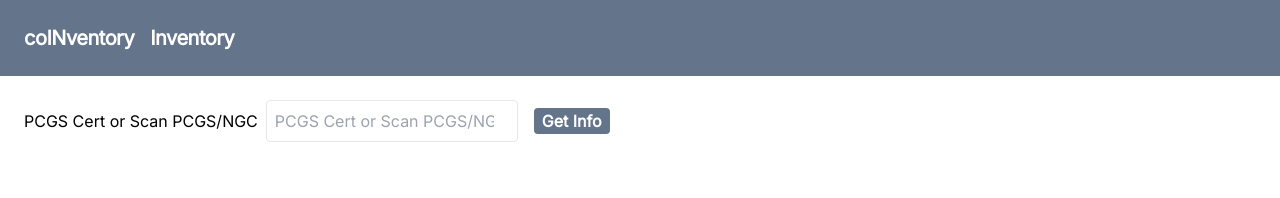
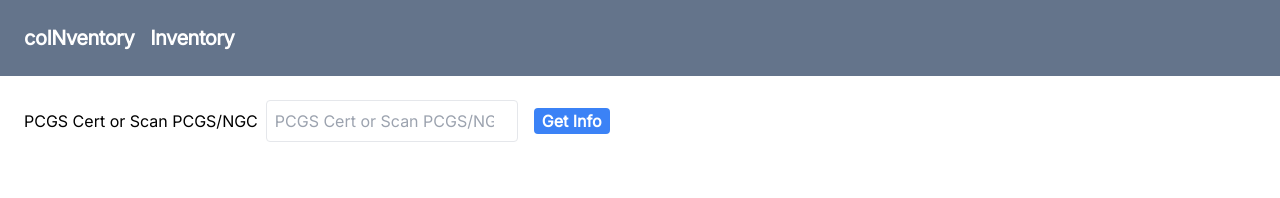
Before and after one commit to Johnny-Codes/cbsfe, a React (Vite) app: page /coins/add in a window 1280 px wide. Shown: the top 198 px of the page. Built offline with nearby package versions, Linux system fonts and the light colour scheme; no server answers.

Commit message:
cleaned more stuff

```diff
--- a/src/inventory/add_inventory/AddInventoryForm.tsx
+++ b/src/inventory/add_inventory/AddInventoryForm.tsx
@@ -1,5 +1,6 @@
 import { useState, useEffect } from "react";
 import { useForm, SubmitHandler } from "react-hook-form";
+import { skipToken } from "@reduxjs/toolkit/query";
 
 // api queries
 import {
@@ -18,6 +19,8 @@
 //Components
 import SubmitButton from "../../components/buttons/SubmitButton";
 import InputField from "../../components/forms/InputField";
+import TextAreaField from "../../components/forms/TextAreaField";
+import SelectField from "../../components/forms/SelectField";
 
 type Inputs = {
   is_deleted: boolean;
@@ -178,11 +181,10 @@
       setValue("pcgs_number", pcgsData.pcgs_number);
       setValue("title", pcgsData.title);
       setValue("year", pcgsData.year);
-      setValue("sale_price", pcgsData.sale_price);
       if (pcgsData.sku) {
         setValue("sku", pcgsData.sku);
-        print("sku", pcgsData.sku);
       }
+      setValue("sale_price", pcgsData.sale_price);
       setValue("quantity", 1)
       setValue("grade", pcgsData.grade);
       setValue("strike", pcgsData.strike);
@@ -213,7 +215,6 @@
       setValue("coin_type", pcgsData.coin_type);
       setSelectedCoinType(pcgsData.coin_type);
     }
-
     if (pcgsDataError) {
       console.error("Failed to fetch PCGS info", pcgsDataError);
     }
@@ -235,12 +236,11 @@
         />
         <button
           type="submit"
-          className="bg-slate-500 hover:bg-slate-700 text-white font-bold px-2 rounded m-4"
+          className="bg-blue-500 hover:bg-blue-700 text-white font-bold px-2 rounded m-4"
         >
           Get Info
         </button>
       </form>
-      {pcgsDataLoading && <p>Loading...</p>}
       <form onSubmit={handleSubmit(onSubmit)} className="p-4">
         <div className="md:grid grid-cols-3 sm:flex px-4 py-4">
           <div className="md:grid sm:flex sm:flex-wrap px-4 py-4">
--- a/src/inventory/queries/coinApi.ts
+++ b/src/inventory/queries/coinApi.ts
@@ -43,7 +43,6 @@
     }),
     getPcgsCoinInfo: builder.mutation({
       query: (data) => {
-        console.log("data", data);
         return {
           url: "coins/pcgs_coin_data/",
           method: "POST",
```
